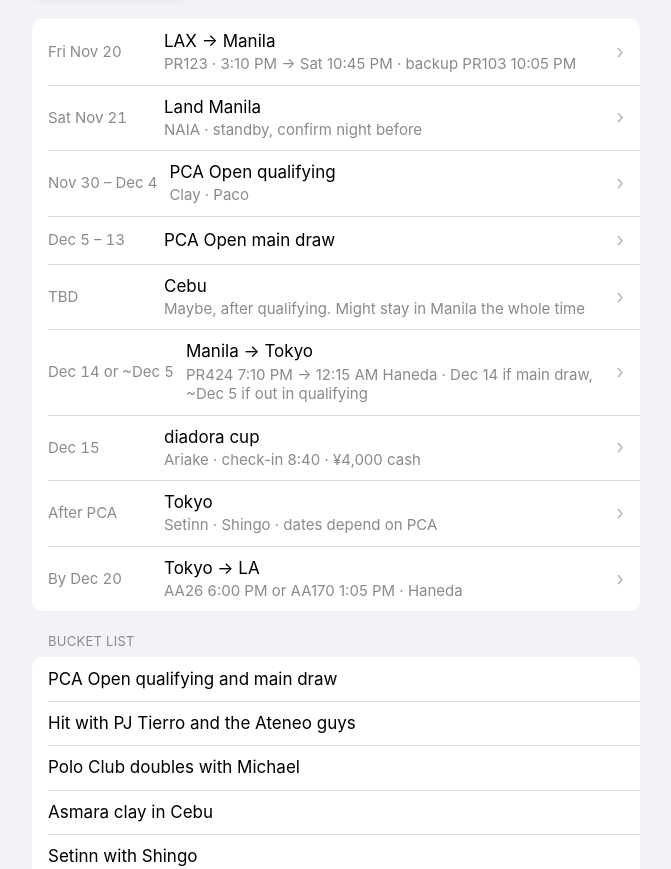
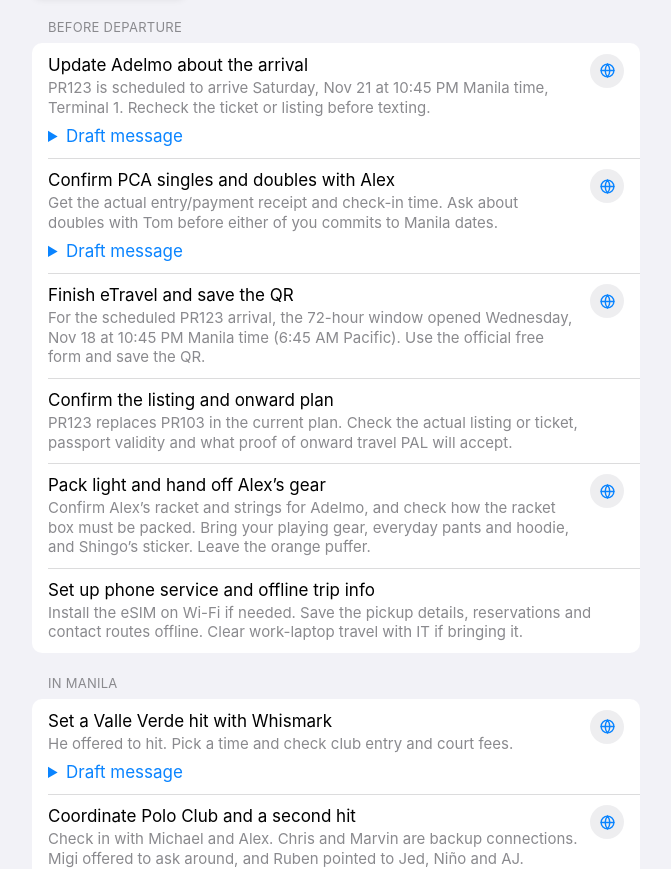
Before and after one commit to jerryshi042003/trip, a plain HTML site: page docs/index.html in a window 1280 px wide. Shown: the part 107-976 px from the top of the page, without its empty margins (304-975 px from the left). Drawn offline with Linux system fonts and the light colour scheme.

Commit message:
Add trip priorities, outreach drafts, and contact follow-ups

```diff
--- a/docs/index.html
+++ b/docs/index.html
@@ -38,6 +38,10 @@ h1{font:700 34px/1.15 -apple-system,"SF Pro Display",sans-serif;letter-spacing:.
 .ja{font-size:15px;margin-top:3px}
 .date{font-size:15px;color:var(--sec);min-width:104px;font-variant-numeric:tabular-nums}
 .acts{display:flex;gap:8px;flex-shrink:0}
+.task{align-items:flex-start}
+.task details{margin-top:8px}
+.task summary{cursor:pointer;color:var(--tint)}
+.task p{margin:8px 0}
 .a{width:34px;height:34px;border-radius:50%;background:var(--fill);display:grid;place-items:center;color:var(--tint);text-decoration:none;border:0;cursor:pointer;font:600 12px -apple-system,sans-serif}
 .a svg{width:17px;height:17px;fill:none;stroke:currentColor;stroke-width:2;stroke-linecap:round;stroke-linejoin:round}
 .chev{color:var(--sec);opacity:.6;font-size:20px}
@@ -88,6 +92,7 @@ h1{font:700 34px/1.15 -apple-system,"SF Pro Display",sans-serif;letter-spacing:.
     const sub = [p.role, p.phoneLabel || p.phone, p.email].filter(Boolean).join(' · ');
     return `<div class="row"><div class="main"><div class="t">${esc(p.name)}</div><div class="s">${esc(sub)}</div></div><div class="acts">${a.join('')}</div></div>`;
   };
+  const taskRow = task => `<div class="row task"><div class="main"><div class="t">${esc(task.title)}</div><div class="s">${esc(task.detail)}</div>${task.draft ? `<details><summary>Draft message</summary><p>${esc(task.draft)}</p><button class="lock" data-copy="${esc(task.draft)}">Copy draft</button></details>` : ''}</div>${task.link ? `<a class="a" href="${esc(task.link)}" aria-label="Open link for ${esc(task.title)}">${I.web}</a>` : ''}</div>`;
 
   function render() {
     document.querySelectorAll('.seg button').forEach(b => b.setAttribute('aria-pressed', String(b.dataset.v === view)));
@@ -97,7 +102,11 @@ h1{font:700 34px/1.15 -apple-system,"SF Pro Display",sans-serif;letter-spacing:.
     let h = '';
     const T = D.travelers[who];
     if (view === 'plan') {
-      h = `<div class="group">${T.plan.map(x => { const p = byId[x.place]; return `<a class="row" ${p ? `href="${gmap(p.ja || p.addr)}"` : ''}><div class="date">${esc(x.date)}</div><div class="main"><div class="t">${esc(x.title)}</div>${x.sub ? `<div class="s">${esc(x.sub)}</div>` : ''}</div>${p ? '<span class="chev">›</span>' : ''}</a>`; }).join('')}</div>`;
+      for (const section of T.todos ?? []) {
+        h += `<div class="hdr">${esc(section.title)}</div><div class="group">${section.items.map(taskRow).join('')}</div>`;
+      }
+      if (T.todos?.length) h += '<div class="hdr">Itinerary</div>';
+      h += `<div class="group">${T.plan.map(x => { const p = byId[x.place]; return `<a class="row" ${p ? `href="${gmap(p.ja || p.addr)}"` : ''}><div class="date">${esc(x.date)}</div><div class="main"><div class="t">${esc(x.title)}</div>${x.sub ? `<div class="s">${esc(x.sub)}</div>` : ''}</div>${p ? '<span class="chev">›</span>' : ''}</a>`; }).join('')}</div>`;
       if (T.bucket && T.bucket.length) h += `<div class="hdr">Bucket list</div><div class="group">${T.bucket.map(b => `<div class="row"><div class="main"><div class="t">${esc(b)}</div></div></div>`).join('')}</div>`;
     } else if (view === 'places') {
       for (const city of [...new Set(D.places.map(p => p.city))]) h += `<div class="hdr">${esc(city)}</div><div class="group">${D.places.filter(p => p.city === city).map(placeRow).join('')}</div>`;
--- a/docs/trip.json
+++ b/docs/trip.json
@@ -106,26 +106,32 @@
    "group": "Manila · People"
   },
   {
+   "name": "Whismark Basanal",
+   "role": "Valle Verde club pro · Offered to hit in Manila",
+   "ig": "whismaaark",
+   "group": "Manila · People"
+  },
+  {
    "name": "Chris Papa",
-   "role": "Filipino-American player and Manila tennis contact",
+   "role": "Filipino-American player · Offered Manila introductions",
    "ig": "chrispapa01",
    "group": "Manila · People"
   },
   {
    "name": "Marvin Bentulan",
-   "role": "Racket on Court · Manila court and hitting contact",
+   "role": "Racket on Court · Offered to arrange a court",
    "ig": "racketoncourt",
    "group": "Manila · People"
   },
   {
    "name": "Michael “Skip” Tan",
-   "role": "SKP Sports coach and Manila open-play organizer",
+   "role": "SKP Sports and Manila open play · Replied",
    "ig": "skip.tan",
    "group": "Manila · People"
   },
   {
    "name": "Tennis United Academy",
-   "role": "Manila coaching and hitting sessions",
+   "role": "Manila coaching team · Offered to arrange a hit",
    "ig": "tennisunitedacademy",
    "whatsapp": "639761234510",
    "group": "Manila · Academies & coaches"
@@ -137,28 +143,40 @@
    "group": "Manila · Academies & coaches"
   },
   {
+   "name": "Migi Lapid",
+   "role": "Another Day Another Court · Offered to ask around for practice partners",
+   "ig": "anotherdayanothercourt",
+   "group": "Manila · Referrals"
+  },
+  {
+   "name": "Ruben Gonzales",
+   "role": "Pro player · Referred Jed Olivarez, Niño Alcantara and AJ Lim",
+   "ig": "rubenninogonzales",
+   "group": "Manila · Referrals"
+  },
+  {
    "name": "Niegel Delima",
-   "role": "Cebu tennis contact · Siargao Tennis Club",
+   "role": "Siargao Tennis Club · Open to meeting in Cebu",
    "ig": "niegeldilemma",
    "group": "Cebu · People"
   },
   {
    "name": "Asmara Tennis",
-   "role": "Banilad clay courts and coaching",
+   "role": "Banilad clay courts · Invited Jerry to book",
    "phone": "+639177081079",
    "web": "https://asmara-tennis-association.rezerv.co/",
    "group": "Cebu · Academies & clubs"
   },
   {
    "name": "Match Point Tennis Academy",
-   "role": "Private and group coaching at UP Cebu, Lahug",
+   "role": "UP Cebu, Lahug · Sent coaching and booking guide",
    "ig": "mptenniscebu",
    "web": "https://www.matchpoint-tennisacademy.com/",
    "group": "Cebu · Academies & clubs"
   },
   {
    "name": "Ryoto Tachi",
-   "role": "Former UCLA tennis player and Tokyo hitting contact",
+   "role": "Former UCLA tennis player · Open to hitting in Tokyo",
    "ig": "ryoto.tachi",
    "group": "Tokyo · People"
   },
@@ -166,7 +184,8 @@
    "name": "Shingo Arai",
    "role": "Setinn founder at BEAMS",
    "ig": "sng1980",
-   "group": "Tokyo · People"
+   "group": "Tokyo · People",
+   "web": "https://setinn.jp/"
   },
   {
    "name": "Jinji Tennis",
@@ -179,6 +198,25 @@
    "role": "Tennis lessons in Tokyo",
    "email": "info@tokyotennisinternational.com",
    "group": "Tokyo · Academies & coaches"
+  },
+  {
+   "name": "Pilgrim Surf+Supply Tokyo",
+   "role": "BEAMS Shibuya store · Surf apparel and accessories",
+   "web": "https://www.beams.co.jp/shop/pss/",
+   "group": "Clothing · Tom’s outreach"
+  },
+  {
+   "name": "Masato Tsuchiya / Sillage",
+   "role": "Sillage representative · Artisanal textiles, Daikanyama",
+   "email": "masa@sillage.online",
+   "web": "https://www.sillage.online/",
+   "group": "Clothing · Tom’s outreach"
+  },
+  {
+   "name": "Mountain Martial Arts",
+   "role": "Japanese trail-running apparel team",
+   "web": "https://mountainmartialarts.tokyo/contact",
+   "group": "Clothing · Tom’s outreach"
   },
   {
    "name": "PCA Open office",
@@ -242,25 +280,25 @@
     {
      "date": "Fri Nov 20",
      "title": "LAX → Manila",
-     "sub": "PR123 · 3:10 PM → Sat 10:45 PM · backup PR103 10:05 PM",
+     "sub": "PR123 · 3:10 PM Los Angeles time",
      "place": "naia"
     },
     {
      "date": "Sat Nov 21",
      "title": "Land Manila",
-     "sub": "NAIA · standby, confirm night before",
+     "sub": "PR123 · 10:45 PM Manila time · NAIA Terminal 1 · check listing",
      "place": "naia"
     },
     {
      "date": "Nov 30 – Dec 4",
      "title": "PCA Open qualifying",
-     "sub": "Clay · Paco",
+     "sub": "Paco · entry and check-in need confirmation",
      "place": "pca"
     },
     {
      "date": "Dec 5 – 13",
      "title": "PCA Open main draw",
-     "sub": "",
+     "sub": "If through qualifying",
      "place": "pca"
     },
     {
@@ -302,7 +340,109 @@
     "Setinn with Shingo",
     "diadora cup at Ariake"
    ],
-   "where": ""
+   "where": "",
+   "todos": [
+    {
+     "title": "Before departure",
+     "items": [
+      {
+       "title": "Update Adelmo about the arrival",
+       "detail": "PR123 is scheduled to arrive Saturday, Nov 21 at 10:45 PM Manila time, Terminal 1. Recheck the ticket or listing before texting.",
+       "draft": "Hi Adelmo, it’s Jerry, Alex Marcial’s friend. Looking forward to meeting you! I’m on PR123, scheduled to land Saturday, Nov 21 at 10:45 PM Manila time, NAIA Terminal 1. Where should I meet you? Thanks so much.",
+       "link": "https://wa.me/639189599450"
+      },
+      {
+       "title": "Confirm PCA singles and doubles with Alex",
+       "detail": "Get the actual entry/payment receipt and check-in time. Ask about doubles with Tom before either of you commits to Manila dates.",
+       "draft": "Hey Alex, can you check if my singles entry and payment went through for PCA? What day do I need to check in? Tom might come to Manila for doubles. When is doubles and can we still enter?",
+       "link": "sms:+16263620450"
+      },
+      {
+       "title": "Finish eTravel and save the QR",
+       "detail": "For the scheduled PR123 arrival, the 72-hour window opened Wednesday, Nov 18 at 10:45 PM Manila time (6:45 AM Pacific). Use the official free form and save the QR.",
+       "link": "https://etravel.gov.ph/"
+      },
+      {
+       "title": "Confirm the listing and onward plan",
+       "detail": "PR123 replaces PR103 in the current plan. Check the actual listing or ticket, passport validity and what proof of onward travel PAL will accept."
+      },
+      {
+       "title": "Pack light and hand off Alex’s gear",
+       "detail": "Confirm Alex’s racket and strings for Adelmo, and check how the racket box must be packed. Bring your playing gear, everyday pants and hoodie, and Shingo’s sticker. Leave the orange puffer.",
+       "link": "https://www.philippineairlines.com/us/en/before-you-fly/baggage-information/baggage-allowance/baggage-allowance-fees/carry-on-baggage.html"
+      },
+      {
+       "title": "Set up phone service and offline trip info",
+       "detail": "Install the eSIM on Wi-Fi if needed. Save the pickup details, reservations and contact routes offline. Clear work-laptop travel with IT if bringing it."
+      }
+     ]
+    },
+    {
+     "title": "In Manila",
+     "items": [
+      {
+       "title": "Set a Valle Verde hit with Whismark",
+       "detail": "He offered to hit. Pick a time and check club entry and court fees.",
+       "link": "https://ig.me/m/whismaaark",
+       "draft": "Thanks Coach! Valle Verde sounds great. What day and time works for you? Is there anything I need to do to get in as a guest?"
+      },
+      {
+       "title": "Coordinate Polo Club and a second hit",
+       "detail": "Check in with Michael and Alex. Chris and Marvin are backup connections. Migi offered to ask around, and Ruben pointed to Jed, Niño and AJ. Continue in the existing threads.",
+       "link": "https://ig.me/m/anotherdayanothercourt",
+       "draft": "Thanks Migi, I appreciate it. Qualies are listed for Nov 30–Dec 4. I’d love to get a practice set in before then if anyone is around."
+      },
+      {
+       "title": "Use Rizal Memorial as the court backup",
+       "detail": "Confirm a session or book a public court if the club sessions don’t line up.",
+       "link": "https://play.psc.gov.ph/"
+      }
+     ]
+    },
+    {
+     "title": "If Cebu happens",
+     "items": [
+      {
+       "title": "Offer Niegel a date in Cebu",
+       "detail": "He said to reach out when you’re there. Set the day after the PCA schedule is clear.",
+       "link": "https://ig.me/m/niegeldilemma"
+      },
+      {
+       "title": "Book Asmara or arrange a hit at Match Point",
+       "detail": "Asmara invited you to book. Match Point shared its coaching and booking guide. Ask for an adult hitting session that fits your dates.",
+       "link": "https://asmara-tennis-association.rezerv.co/"
+      }
+     ]
+    },
+    {
+     "title": "Japan and getting home",
+     "items": [
+      {
+       "title": "Confirm Tokyo dates with Tom, Shingo and Ryoto",
+       "detail": "Decide after the PCA result. Check late-arrival transport and lodging before booking. Let existing contacts know when the window firms up."
+      },
+      {
+       "title": "Bring the sticker to Shingo at Setinn",
+       "detail": "Bring one sticker and pick a shop visit or hit once Shingo confirms a time.",
+       "link": "https://ig.me/m/sng1980"
+      },
+      {
+       "title": "Buy more Yamatomichi pants",
+       "detail": "Reorder the Light 5-Pocket Wide Pants. The last order was Dark Gray, size L. Check stock before visiting.",
+       "link": "https://www.yamatomichi.com/en/products/light-5-pocket-wide-pants"
+      },
+      {
+       "title": "Find another Goldwin hoodie with neck coverage",
+       "detail": "Your last order was the WF Light L/S Hoodie (GL45141), Arid Beige, size 3. Look for the same compact hood and high neck.",
+       "link": "https://usshop.goldwin-global.com/products/gl45141"
+      },
+      {
+       "title": "Firm up the return from Tokyo",
+       "detail": "Check the AA companion listing, eligibility, timing and backup before you depend on the standby return."
+      }
+     ]
+    }
+   ]
   },
   "tom": {
    "name": "Tom",
@@ -345,7 +485,51 @@
     "Tokyo with Jerry",
     "Meet Shingo in Tokyo"
    ],
-   "where": ""
+   "where": "",
+   "todos": [
+    {
+     "title": "Before departure",
+     "items": [
+      {
+       "title": "Sync Cebu, Siargao and Manila with Jerry",
+       "detail": "Keep Cebu arrival as planned. Set Siargao and Manila around actual doubles eligibility and dates. Tell Jerry when you can overlap."
+      },
+      {
+       "title": "Pick one bandana or neck-scarf sample",
+       "detail": "Bring one piece you’ve made and one clear photo. Show what the fabric, print or edge does in use. Use an actual point of overlap in the first message."
+      }
+     ]
+    },
+    {
+     "title": "Japan outreach · Drafts",
+     "items": [
+      {
+       "title": "Start with Shingo at Setinn",
+       "detail": "Warm contact from the LA BEAMS event. Ask for a shop visit or a quick coffee. Bring the sample and ask one question about testing it on court.",
+       "link": "https://ig.me/m/sng1980",
+       "draft": "Hey Shingo, it’s Tom. We met at the BEAMS event in LA with Jerry. I’m working on a bandana for tennis and have a sample I’d love to show you. If our Tokyo dates line up, could I stop by Setinn or grab you a coffee? I’d love your take on how you test a piece on court."
+      },
+      {
+       "title": "Ask Pilgrim Tokyo about their bandanas",
+       "detail": "A real surf-to-everyday clothing connection. Start with the Tokyo shop and its Spring/Summer bandana. Ask who works on accessories.",
+       "link": "https://www.beams.co.jp/shop/pss/",
+       "draft": "Hi, I’m Tom, a designer from LA. I saw the bandana in your spring/summer collection and liked how it fits in with the rest of the surf pieces. I’m making a bandana for tennis. Is there someone on the Tokyo team I could show a sample to when I stop by?"
+      },
+      {
+       "title": "Ask Sillage about fabric and finishing",
+       "detail": "Use the Daikanyama shop or business email. Start with the Artisanal patchwork process. Bring the sample if they’re interested.",
+       "link": "https://www.sillage.online/artisanal?page=2",
+       "draft": "Hi Sillage team, I’m Tom, a designer from LA. I liked how you turn old workwear into patchwork for the Circular Pants. I’m working on tennis bandanas and thinking about how the fabric and edges will wear. Would it be okay to stop by the shop and show you one?"
+      },
+      {
+       "title": "Ask Mountain Martial Arts about running gear",
+       "detail": "Use the brand’s contact form. Ask how they test fabric and print in motion. Offer a photo and ask about visiting only if it’s convenient.",
+       "link": "https://mountainmartialarts.tokyo/contact",
+       "draft": "Hi MMA team, I’m Tom, a designer from LA. I came across your Racing Series. I’m working on a bandana for tennis and I’m curious how your team tests what actually works during a run. Can I send you a photo of the sample? If you’re around while I’m in Tokyo, coffee’s on me."
+      }
+     ]
+    }
+   ]
   }
  }
 }
```
Also changed, not shown: AGENTS.md (+1 -1 lines), README.md, 3 other files.
